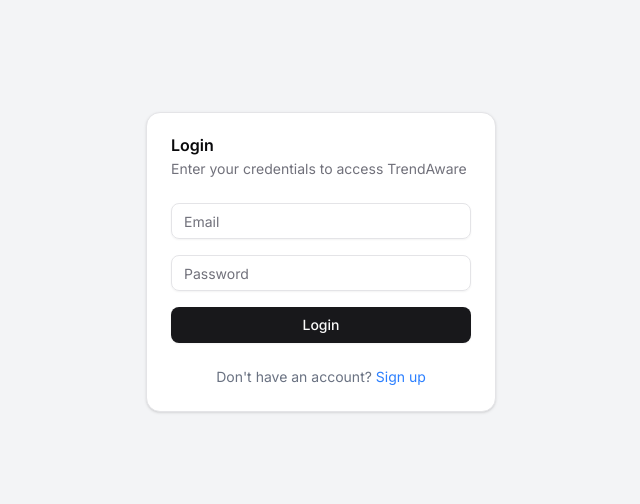
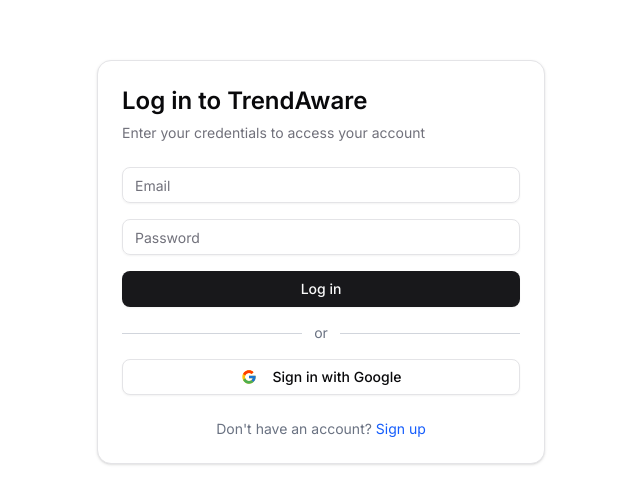
Before and after one commit to bertomill/trendaware, a Next.js app: page /login in a window 1280 px wide. Shown: the part 138-642 px from the top of the page, without its empty margins (319-959 px from the left). Built offline with nearby package versions, Linux system fonts and the light colour scheme; no server answers.

Commit message:
Add Google sign-in functionality

```diff
--- a/package.json
+++ b/package.json
@@ -51,6 +51,7 @@
     "react-day-picker": "^8.10.1",
     "react-dom": "^18.2.0",
     "react-hook-form": "^7.54.2",
+    "react-icons": "^5.5.0",
     "react-resizable-panels": "^2.1.7",
     "recharts": "^2.15.1",
     "sonner": "^2.0.1",
--- a/src/app/login/page.tsx
+++ b/src/app/login/page.tsx
@@ -2,76 +2,136 @@
 
 import { useState } from 'react';
 import { useRouter } from 'next/navigation';
-import { useAuth } from '@/src/contexts/AuthContext';
-import { Button } from '@/src/components/ui/button';
+import { useAuth } from '@/contexts/AuthContext';
+import { Button } from '@/components/ui/button';
 import { Input } from '@/components/ui/input';
 import { Card, CardContent, CardDescription, CardFooter, CardHeader, CardTitle } from '@/components/ui/card';
-import Link from 'next/link';
+import { Alert, AlertDescription } from '@/components/ui/alert';
+import { Loader2 } from 'lucide-react';
+import { FcGoogle } from 'react-icons/fc';
 
-export default function Login() {
+export default function LoginPage() {
   const [email, setEmail] = useState('');
   const [password, setPassword] = useState('');
   const [error, setError] = useState('');
   const [loading, setLoading] = useState(false);
-  const { login } = useAuth();
+  const [googleLoading, setGoogleLoading] = useState(false);
   const router = useRouter();
+  const { login, signInWithGoogle } = useAuth();
 
-  async function handleSubmit(e: React.FormEvent) {
+  const handleSubmit = async (e: React.FormEvent) => {
     e.preventDefault();
+    setError('');
+    setLoading(true);
 
     try {
-      setError('');
-      setLoading(true);
       await login(email, password);
       router.push('/dashboard');
-    } catch (err) {
-      setError('Failed to sign in');
-      console.error(err);
-    }
-
+    } catch (error) {
+      console.error('Login error:', error);
+      setError('Failed to log in. Please check your credentials.');
+    } finally {
       setLoading(false);
     }
+  };
+
+  const handleGoogleSignIn = async () => {
+    setError('');
+    setGoogleLoading(true);
+
+    try {
+      await signInWithGoogle();
+      router.push('/dashboard');
+    } catch (error) {
+      console.error('Google sign-in error:', error);
+      setError('Failed to sign in with Google. Please try again.');
+    } finally {
+      setGoogleLoading(false);
+    }
+  };
 
   return (
-    <div className="flex items-center justify-center min-h-screen bg-gray-100">
-      <Card className="w-[350px]">
+    <div className="flex min-h-screen items-center justify-center p-4">
+      <Card className="w-full max-w-md">
         <CardHeader>
-          <CardTitle>Login</CardTitle>
-          <CardDescription>Enter your credentials to access TrendAware</CardDescription>
+          <CardTitle className="text-2xl">Log in to TrendAware</CardTitle>
+          <CardDescription>
+            Enter your credentials to access your account
+          </CardDescription>
         </CardHeader>
+
         <CardContent>
-          {error && <p className="text-red-500 mb-4">{error}</p>}
-          <form onSubmit={handleSubmit}>
-            <div className="grid w-full items-center gap-4">
-              <div className="flex flex-col space-y-1.5">
+          {error && (
+            <Alert variant="destructive" className="mb-4">
+              <AlertDescription>{error}</AlertDescription>
+            </Alert>
+          )}
+
+          <form onSubmit={handleSubmit} className="space-y-4">
+            <div>
               <Input
-                  id="email"
+                type="email"
                 placeholder="Email"
-                  type="email"
                 value={email}
                 onChange={(e) => setEmail(e.target.value)}
                 required
               />
             </div>
-              <div className="flex flex-col space-y-1.5">
+
+            <div>
               <Input
-                  id="password"
+                type="password"
                 placeholder="Password"
-                  type="password"
                 value={password}
                 onChange={(e) => setPassword(e.target.value)}
                 required
               />
             </div>
-            </div>
-            <Button className="w-full mt-4" type="submit" disabled={loading}>
-              {loading ? 'Logging in...' : 'Login'}
+
+            <Button type="submit" disabled={loading} className="w-full">
+              {loading ? (
+                <>
+                  <Loader2 className="mr-2 h-4 w-4 animate-spin" />
+                  Logging in...
+                </>
+              ) : (
+                'Log in'
+              )}
             </Button>
           </form>
+
+          <div className="mt-4 flex items-center">
+            <div className="flex-grow border-t border-gray-300"></div>
+            <div className="px-3 text-sm text-gray-500">or</div>
+            <div className="flex-grow border-t border-gray-300"></div>
+          </div>
+
+          <Button
+            variant="outline"
+            onClick={handleGoogleSignIn}
+            disabled={googleLoading}
+            className="w-full mt-4 flex items-center justify-center"
+          >
+            {googleLoading ? (
+              <>
+                <Loader2 className="mr-2 h-4 w-4 animate-spin" />
+                Connecting...
+              </>
+            ) : (
+              <>
+                <FcGoogle className="mr-2 h-5 w-5" />
+                Sign in with Google
+              </>
+            )}
+          </Button>
         </CardContent>
+
         <CardFooter className="flex justify-center">
           <p className="text-sm text-gray-500">
-            Don&apos;t have an account? <Link href="/signup" className="text-blue-500 hover:underline">Sign up</Link>
+            Don't have an account?{' '}
+            <a href="/signup" className="text-blue-600 hover:underline">
+              Sign up
+            </a>
           </p>
         </CardFooter>
       </Card>
--- a/src/contexts/AuthContext.tsx
+++ b/src/contexts/AuthContext.tsx
@@ -1,15 +1,19 @@
 'use client';
 
-import React, { createContext, useContext, useEffect, useState } from 'react';
+import React, { createContext, useContext, useEffect, useState, ReactNode } from 'react';
 import {
   User,
   createUserWithEmailAndPassword,
   signInWithEmailAndPassword,
   signOut,
   onAuthStateChanged,
-  UserCredential
+  UserCredential,
+  GoogleAuthProvider,
+  signInWithPopup
 } from 'firebase/auth';
 import { auth } from '@/src/lib/firebase';
+import { doc, getDoc, setDoc, serverTimestamp } from 'firebase/firestore';
+import { db } from '@/src/lib/firebase';
 
 interface AuthContextType {
   currentUser: User | null;
@@ -17,15 +21,20 @@ interface AuthContextType {
   login: (email: string, password: string) => Promise<UserCredential>;
   signup: (email: string, password: string) => Promise<UserCredential>;
   logout: () => Promise<void>;
+  signInWithGoogle: () => Promise<void>;
 }
 
 const AuthContext = createContext<AuthContextType | null>(null);
 
 export function useAuth() {
-  return useContext(AuthContext) as AuthContextType;
+  const context = useContext(AuthContext);
+  if (!context) {
+    throw new Error('useAuth must be used within an AuthProvider');
+  }
+  return context;
 }
 
-export function AuthProvider({ children }: { children: React.ReactNode }) {
+export function AuthProvider({ children }: { children: ReactNode }) {
   const [currentUser, setCurrentUser] = useState<User | null>(null);
   const [loading, setLoading] = useState(true);
 
@@ -50,12 +59,53 @@ export function AuthProvider({ children }: { children: React.ReactNode }) {
     return unsubscribe;
   }, []);
 
+  async function signInWithGoogle() {
+    const provider = new GoogleAuthProvider();
+    return signInWithPopup(auth, provider);
+  }
+
+  useEffect(() => {
+    // Create user profile when a new user signs in
+    async function createUserProfileIfNeeded(user: User) {
+      if (!user) return;
+
+      try {
+        // Check if profile already exists
+        const userProfileRef = doc(db, 'userProfiles', user.uid);
+        const docSnap = await getDoc(userProfileRef);
+
+        if (!docSnap.exists()) {
+          // Create new profile for the user
+          await setDoc(userProfileRef, {
+            displayName: user.displayName || 'User',
+            email: user.email,
+            photoURL: user.photoURL,
+            createdAt: serverTimestamp(),
+            // Default values for new users
+            jobTitle: '',
+            industry: 'Finance',
+            expertise: [],
+            interests: [],
+          });
+          console.log('Created new user profile for:', user.uid);
+        }
+      } catch (error) {
+        console.error('Error creating user profile:', error);
+      }
+    }
+
+    if (currentUser) {
+      createUserProfileIfNeeded(currentUser);
+    }
+  }, [currentUser]);
+
   const value = {
     currentUser,
     loading,
     login,
     signup,
-    logout
+    logout,
+    signInWithGoogle
   };
 
   return (
```
Lines whose indentation alone changed are shown as unchanged.
